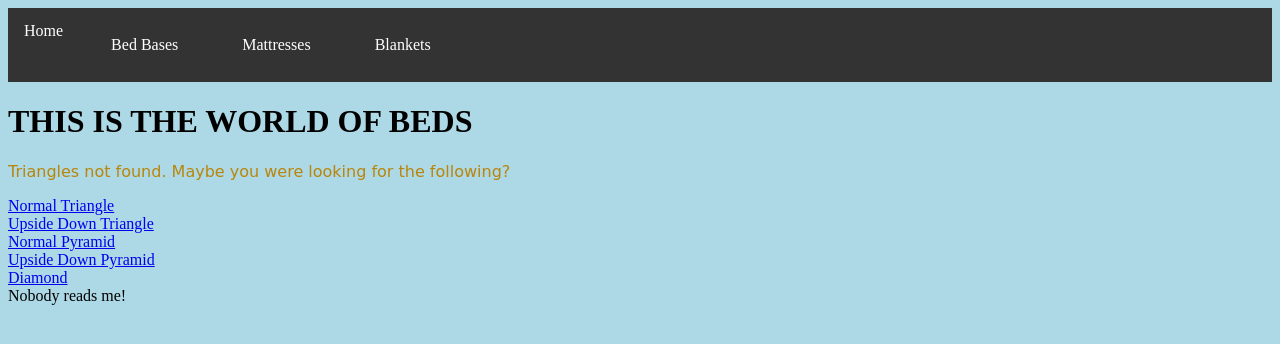
After one commit to DavidWu531/beds, a Flask app: page /triangles in a window 1280 px wide. The commit adds this page. Shown: the top 344 px of the page. Run offline with Flask 3, Linux system fonts and the light colour scheme.

```diff
--- a/routes.py
+++ b/routes.py
@@ -39,9 +39,13 @@ def all_mattress():
     return render_template('mattress.html', mattress=mattress)
 
 
+@app.route('/triangles')
+def triangles():
+    return render_template('triangles.html')
+
+
 @app.route('/triangle/<string:direction>/<int:size>')
 def triangle(direction, size):
-
     bits = []
     if direction == "up_right" or direction == "down_right":
         if direction == "up_right":
--- a/templates/layout.html
+++ b/templates/layout.html
@@ -77,19 +77,30 @@
     </div>
     </div>
 
+    <div class="dropdown">
     <button class="dropbtn">
       <a href="/mattress">Mattresses</a>
     </button>
+    <div class="dropdown-content" id="mattress_dropdown">
+      <a href="/mattress/1">1</a>
+      <a href="/mattress/2">2</a>
+      <a href="/mattress/3">3</a>
+    </div>
+    </div>
 
-  <div class="dropdown-content" id="bed_base_dropdown">
-    <a href="/mattress/1">1</a>
-    <a href="/mattress/2">2</a>
-    <a href="/mattress/3">3</a>
-  </div>
-    <li><a href="/blanket">Blankets</a></li>
-    </ul>
+    <div class="dropdown">
+    <button class="dropbtn">
+      <a href="/blanket">Blankets</a>
+    </button>
+    <div class="dropdown-content" id="blanket_dropdown">
+      <a href="/blanket/1">1</a>
+      <a href="/blanket/2">2</a>
+      <a href="/blanket/3">3</a>
+    </div>
+    </div>
+  </ul>
+</div>
 
-  </div>
     <title>Bed World</title>
     <link rel="stylesheet" href="/static/style.css">
   </head>
--- /dev/null
+++ b/templates/triangles.html
@@ -0,0 +1,9 @@
+{% extends 'layout.html' %}
+{% block content %}
+<p>Triangles not found. Maybe you were looking for the following?</p>
+<a href="/triangle/up_right/5">Normal Triangle</a><br>
+<a href="/triangle/down_right/5">Upside Down Triangle</a><br>
+<a href="/triangle/up_pyramid/5">Normal Pyramid</a><br>
+<a href="/triangle/down_pyramid/5">Upside Down Pyramid</a><br>
+<a href="/triangle/diamond/5">Diamond</a><br>
+{% endblock %}
```
